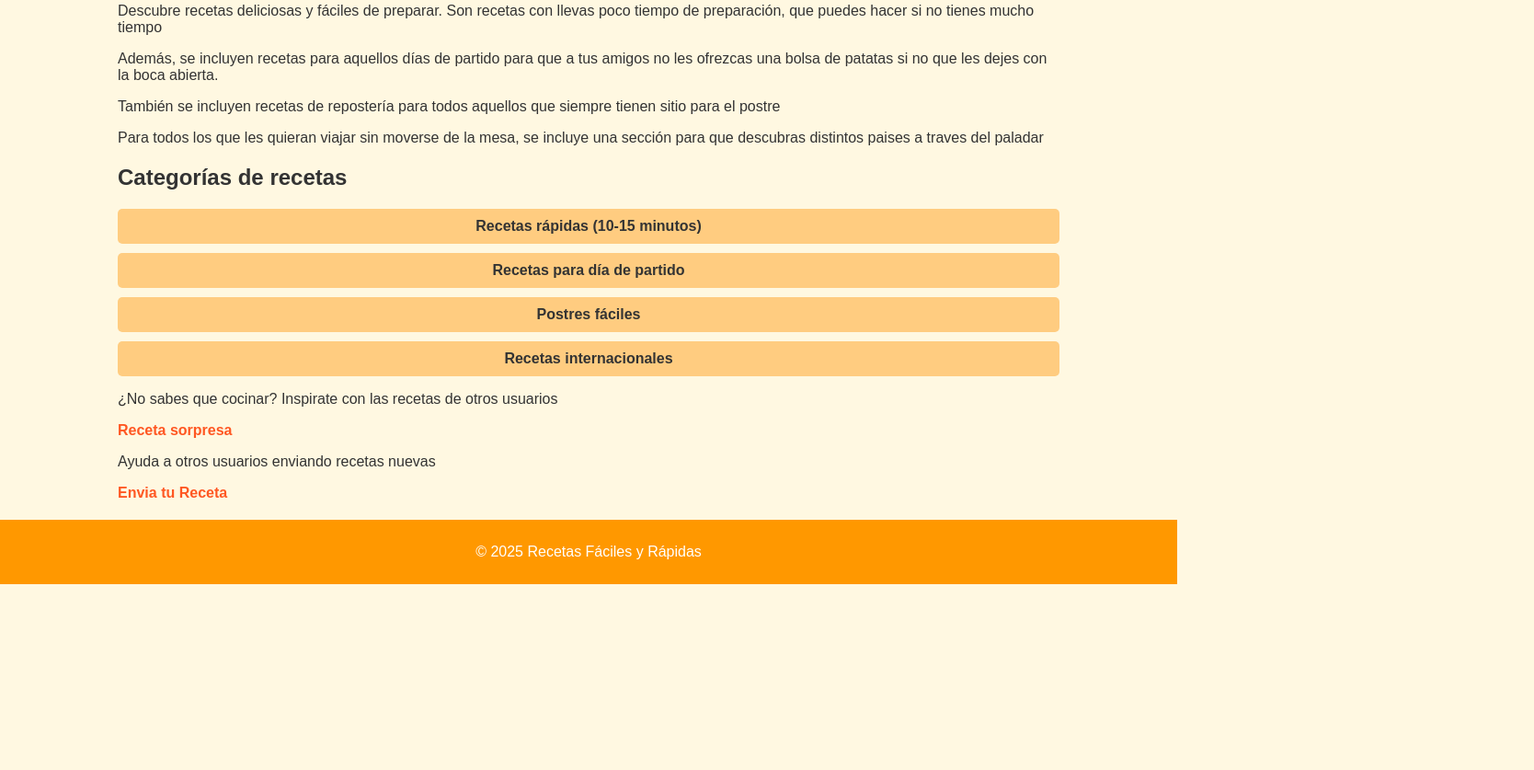
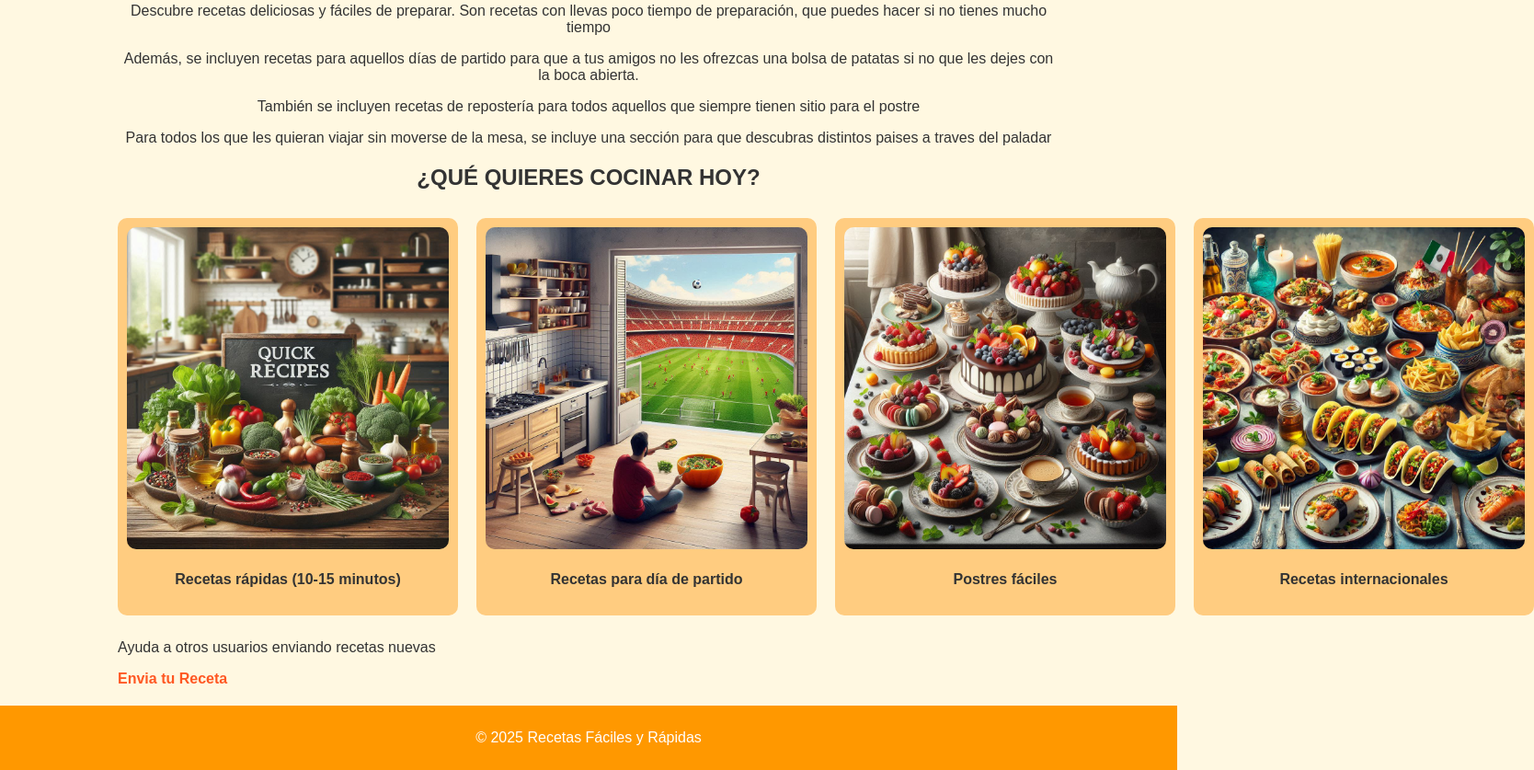
Before and after one commit to AArreguiB/p2, a plain HTML site: page index.html in a window 1280 px wide. Shown: the part 291-1128 px from the top of the page at 92% size, 1668 px wide, since content can reach past the window. Before the commit the page ends 926 px from the top, so only its background shows below. Drawn offline with Linux system fonts and the light colour scheme.

Commit message:
modificacion inicio y css

```diff
--- a/index.html
+++ b/index.html
@@ -18,23 +18,38 @@
             <p>Además, se incluyen recetas para aquellos días de partido para que a tus amigos no les ofrezcas una bolsa de patatas si no que les dejes con la boca abierta.</p>
             <p>También se incluyen recetas de repostería para todos aquellos que siempre tienen sitio para el postre</p>
             <p>Para todos los que les quieran viajar sin moverse de la mesa, se incluye una sección para que descubras distintos paises a traves del paladar </p>
-
-
         </section>
 
         <section id="categorias">
-            <h2>Categorías de recetas</h2>
-            <ul>
-                <li><a href="recetas_rapidas.html">Recetas rápidas (10-15 minutos)</a></li>
-                <li><a href="recetas_partido.html">Recetas para día de partido</a></li>
-                <li><a href="postres.html">Postres fáciles</a></li>
-                <li><a href="recetas_internacionales.html">Recetas internacionales</a></li>
+            <h2 id="titulo">¿QUÉ QUIERES COCINAR HOY?</h2>
+            <ul class="cat_contenedor">
+                <div class="cat">
+                    <a href="recetas_rapidas.html">
+                    <img src="imagenes/rapidas.jpg" alt="recetas_rapidas" class="img">
+                    <li>Recetas rápidas (10-15 minutos)</a></li>
+                </div>
+                <div class="cat">
+                    <a href="recetas_partido.html">
+                    <img src="imagenes/partido.jpg" alt="recetas_partido" class="img">
+                    <li>Recetas para día de partido</a></li>
+
+                </div>
+                <div class="cat">
+                    <a href="postres.html">
+                    <img src="imagenes/postres.jpg" alt="postres" class="img">
+                    <li>Postres fáciles</a></li>
+
+                </div>
+                <div class="cat">
+                    <a href="recetas_internacionales.html">
+                    <img src="imagenes/internacionales.jpg" alt="recetas_internacionales" class="img">
+                    <li>Recetas internacionales</a></li>
+
+                </div>
             </ul>
         </section>
 
         <section id="inspiracion">
-            <p>¿No sabes que cocinar? Inspirate con las recetas de otros usuarios</p>
-            <a href="recetas_nuevas.html">Receta sorpresa</a></li>
             <p>Ayuda a otros usuarios enviando recetas nuevas</p>
             <a href="enviar_receta.html">Envia tu Receta</a></li>
         </section>
--- a/style.css
+++ b/style.css
@@ -105,6 +105,36 @@ li a {
     font-weight: bold;
     color: #333;
 }
+#bienvenida {
+    text-align: center;
+}
+/*pagina de inicio*/
+
+.cat{
+    background-color: #ffcc80;
+    margin: 10px 0;
+    padding: 10px;
+    border-radius: 10px;
+    text-align: center;
+}
+.cat_contenedor{
+    display: grid;
+    grid-template-columns: 1fr 1fr 1fr 1fr;
+    gap: 20px;
+}
+.cat:hover {
+    transform: translateY(-10px); /* Eleva el elemento 10px hacia arriba al hacer hover */
+}
+.img{
+    width: 350px;
+    height: auto;
+    border-radius: 10px;
+}
+#titulo{
+    display:flex;
+    justify-content: center;
+    align-items: center;
+}
 
 /* Enlaces */
 a {
@@ -113,9 +143,6 @@ a {
     text-decoration: none;
 }
 
-a:hover {
-    text-decoration: underline;
-}
 
 /* Footer */
 footer {
@@ -124,6 +151,7 @@ footer {
     color: white;
     padding: 10px;
 }
+/*formulario*/
 
 form {
     background-color: #fff;
```
